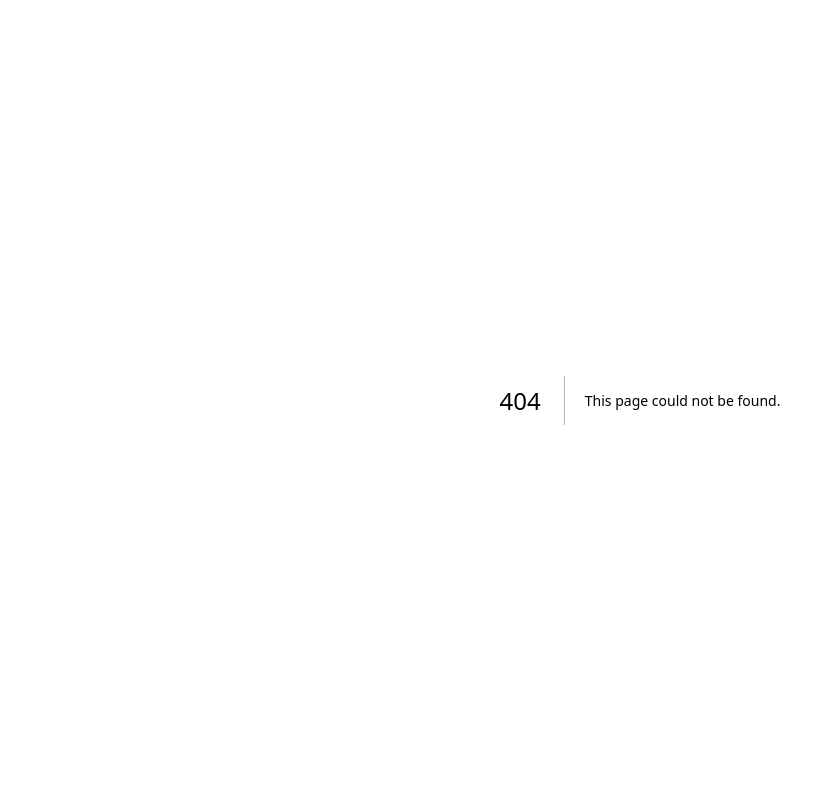
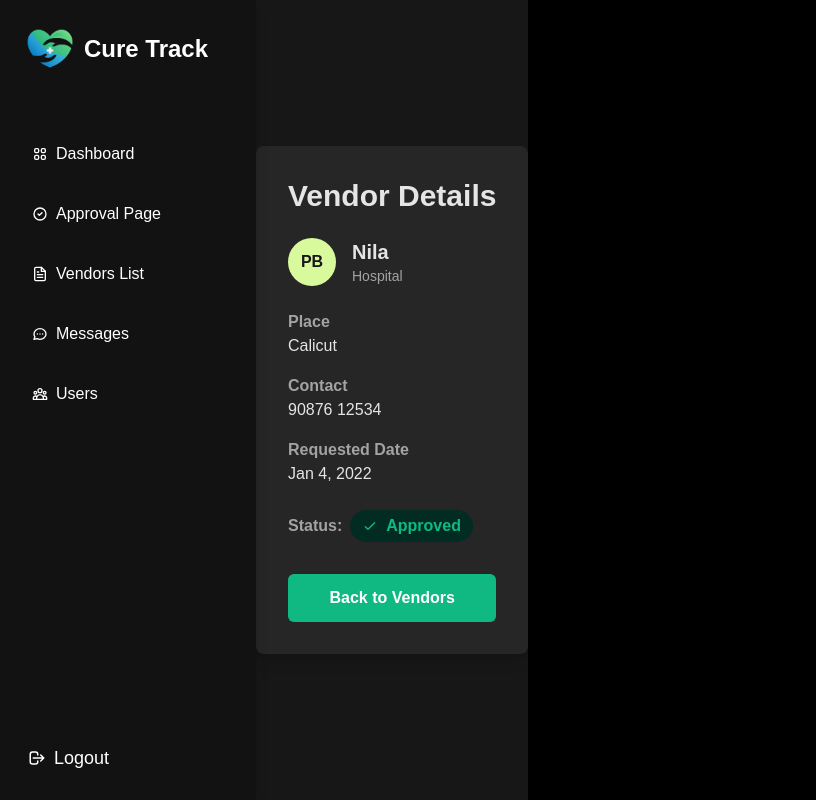
Before and after one commit to muhammed-hashir-musthafa/CureTrack-Client, a Next.js app: page /admin/vendors-list/vendor in a window 1280 px wide. Before the commit this address had no page. Shown: the whole page, without its empty margins (0-816 px from the left). Built offline with nearby package versions, Linux system fonts and the light colour scheme.

Commit message:
feat: Vendor's details page

```diff
--- a/src/app/admin/dashboard/page.tsx
+++ b/src/app/admin/dashboard/page.tsx
@@ -1,7 +1,7 @@
 import React from "react";
 
 const page = () => {
-  return <div>dashboard</div>;
+  return <div className="text-white">dashboard</div>;
 };
 
 export default page;
--- a/src/app/admin/vendors-list/page.tsx
+++ b/src/app/admin/vendors-list/page.tsx
@@ -2,6 +2,7 @@ import React from "react";
 import { Vendors } from "@/interfaces/admin";
 import TableData from "@/components/adminComponents/Table/TableData";
 import TableHeader from "@/components/adminComponents/Table/TableHeader";
+import Button from "@/components/adminComponents/Buttons/ViewButton";
 
 const vendors: Vendors[] = [
   {
@@ -43,8 +44,7 @@ const Page: React.FC = () => {
             <table className="w-full">
               <thead>
                 <tr className="bg-neutral-950 text-neutral-300">
-                  <th className="px-6 py-5 text-xs font-medium text-left">Vendor</th>
-
+                  <TableHeader label="Vendor" />
                   <TableHeader label="Vendor Type" />
                   <TableHeader label="Place" />
                   <TableHeader label="Contact" />
@@ -83,7 +83,9 @@ const Page: React.FC = () => {
                       </div>
                     </TableData>
                     <TableData className="text-center">
-                      <button className="text-emerald-500 font-semibold">View</button>
+                      <Button
+                        label="View"
+                      />
                     </TableData>
                   </tr>
                 ))}
--- /dev/null
+++ b/src/app/admin/vendors-list/vendor/page.tsx
@@ -0,0 +1,108 @@
+"use client";
+import { useRouter } from "next/navigation";
+import { useMemo } from "react";
+
+// Mock vendors array
+const vendors = [
+  {
+    vendor: {
+      name: "Nila",
+      initials: "PB",
+      place: "Calicut",
+      vendorType: "Hospital",
+      bgColor: "bg-lime-200",
+      contact: "90876 12534",
+    },
+    date: "Jan 4, 2022",
+    status: {
+      text: "Approved",
+      color: "text-emerald-500",
+      bgColor: "bg-emerald-950",
+      icon: (
+        <svg
+          xmlns="http://www.w3.org/2000/svg"
+          className="w-4 h-4 text-emerald-500"
+          fill="none"
+          viewBox="0 0 24 24"
+          stroke="currentColor"
+          strokeWidth={2}
+        >
+          <path
+            strokeLinecap="round"
+            strokeLinejoin="round"
+            d="M5 13l4 4L19 7"
+          />
+        </svg>
+      ),
+    },
+  },
+];
+
+// Status Icon Component
+const StatusIcon = ({ icon }) => <span className="flex-shrink-0">{icon}</span>;
+
+const VendorDetails = () => {
+  const router = useRouter();
+
+  // Memoize the vendor data for optimized performance
+  const vendor = useMemo(() => vendors[0], []);
+
+  if (!vendor) return <p className="text-center text-neutral-400">Vendor not found.</p>;
+
+  const {
+    vendor: { name, initials, place, vendorType, bgColor, contact },
+    date,
+    status: { text, color, bgColor: statusBgColor, icon },
+  } = vendor;
+
+  return (
+    <div className="min-h-screen flex items-center justify-center bg-neutral-900 text-neutral-200">
+      <div className="p-8 w-full max-w-lg bg-neutral-800 rounded-lg shadow-lg">
+        <h1 className="text-3xl font-bold mb-6 text-center">Vendor Details</h1>
+
+        <div className="flex items-center gap-4 mb-6">
+          <div
+            className={`w-12 h-12 flex items-center justify-center rounded-full ${bgColor} text-neutral-900 font-semibold`}
+          >
+            {initials}
+          </div>
+          <div>
+            <h2 className="text-xl font-bold">{name}</h2>
+            <p className="text-sm text-neutral-400">{vendorType}</p>
+          </div>
+        </div>
+
+        <div className="space-y-4">
+          <DetailItem label="Place" content={place} />
+          <DetailItem label="Contact" content={contact} />
+          <DetailItem label="Requested Date" content={date} />
+        </div>
+
+        <div className="mt-6 flex items-center">
+          <span className="font-semibold text-neutral-400 mr-2">Status:</span>
+          <div className={`flex items-center gap-2 px-3 py-1 rounded-full ${statusBgColor}`}>
+            <StatusIcon icon={icon} />
+            <span className={`${color} font-semibold`}>{text}</span>
+          </div>
+        </div>
+
+        <button
+          className="w-full mt-8 py-3 bg-emerald-500 text-white rounded-md font-semibold hover:bg-emerald-600 transition duration-200"
+          onClick={() => router.push("/admin/vendors-list")}
+        >
+          Back to Vendors
+        </button>
+      </div>
+    </div>
+  );
+};
+
+// DetailItem Component for cleaner markup
+const DetailItem = ({ label, content }) => (
+  <div>
+    <h3 className="font-semibold text-neutral-400">{label}</h3>
+    <p>{content || "N/A"}</p>
+  </div>
+);
+
+export default VendorDetails;
--- /dev/null
+++ b/src/components/adminComponents/Buttons/ViewButton.tsx
@@ -0,0 +1,28 @@
+// components/Button.tsx
+"use client"
+import { useRouter } from "next/navigation";
+import React from "react";
+
+interface ButtonProps {
+  label: string;
+  className?: string;
+}
+
+const Button: React.FC<ButtonProps> = ({ label, className = "" }) => {
+  const router = useRouter();
+
+  const viewHandler = () => {
+    router.push('/admin/vendors-list/vendor')
+  };
+
+  return (
+    <button
+      className={`px-4 py-2 text-emerald-500 font-semibold ${className}`}
+      onClick={viewHandler}
+    >
+      {label}
+    </button>
+  );
+};
+
+export default Button ;
```
